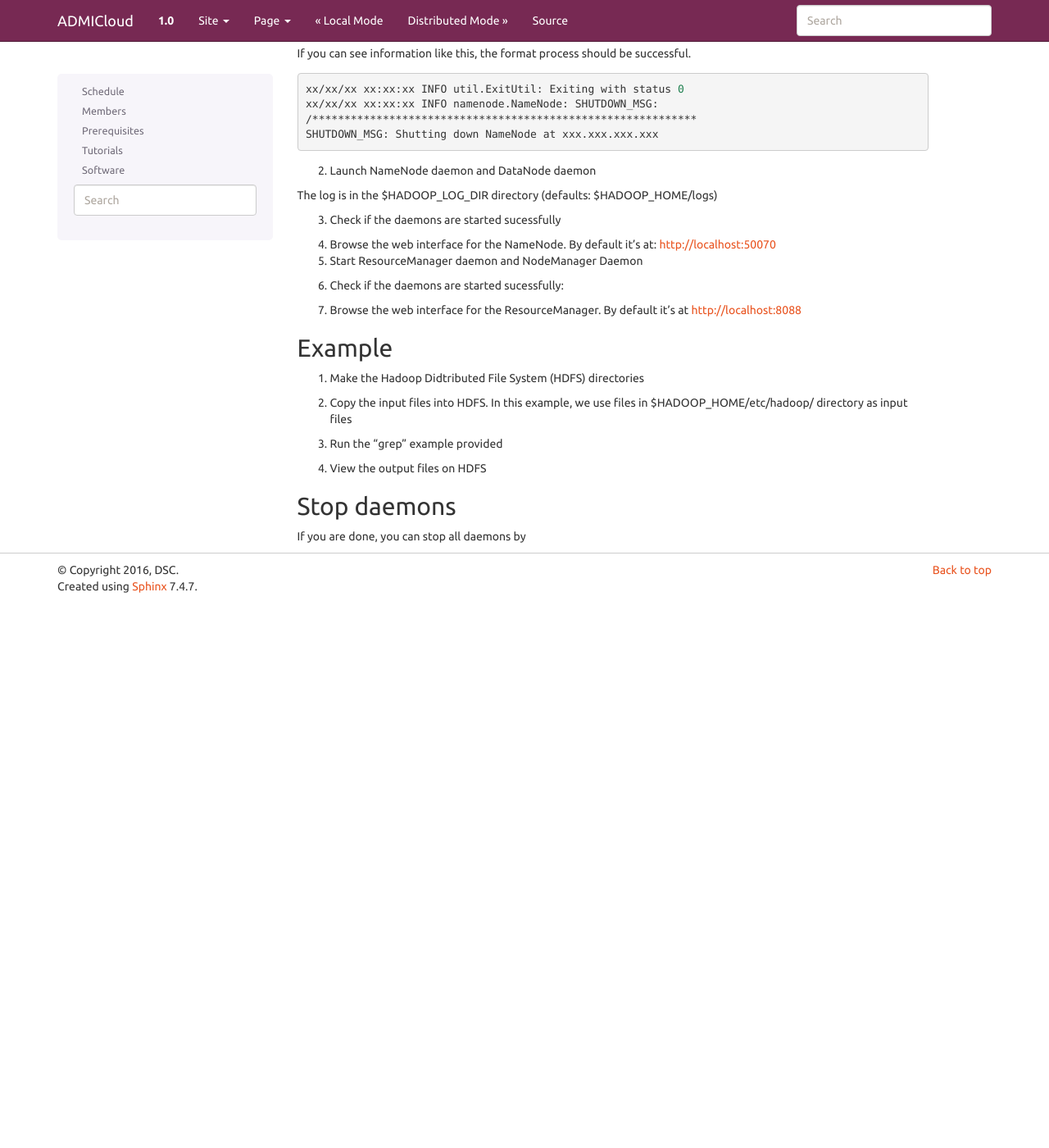
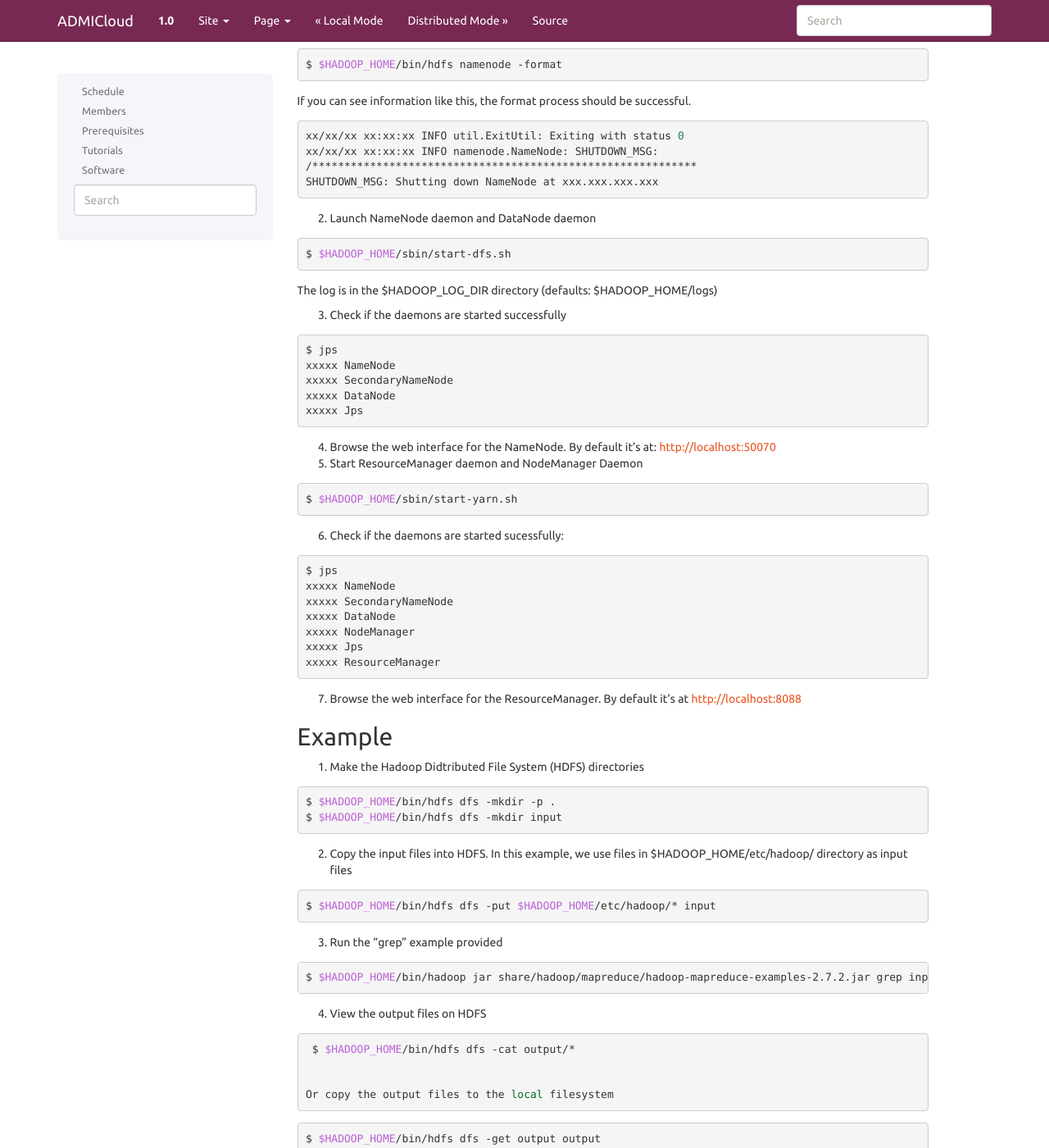
Before and after one commit to wigginst/www-1, a Sphinx documentation site: the page built from docs/source/pseudodistributedmode.rst, in a window 1280 px wide and 1400 px high, scrolled down 1568 px. Shown: the whole window at 82% size. Built offline with Sphinx 7.4.7, drawn with Linux system fonts in a browser that asks for light colours; before the commit the page ends 2303 px from its top, so only the background shows below that; some of the changed text lies outside the part shown.

Commit message:
update format

```diff
--- a/docs/source/pseudodistributedmode.rst
+++ b/docs/source/pseudodistributedmode.rst
@@ -97,6 +97,7 @@
 1. Format the file system
 
 .. code-block:: bash
+
     $ $HADOOP_HOME/bin/hdfs namenode -format
 
 
@@ -113,14 +114,16 @@
 2. Launch NameNode daemon and DataNode daemon
 
 .. code-block:: bash
+
     $ $HADOOP_HOME/sbin/start-dfs.sh
 
 
 The log is in the $HADOOP_LOG_DIR directory (defaults: $HADOOP_HOME/logs)
 
-3. Check if the daemons are started sucessfully
+3. Check if the daemons are started successfully
 
 .. code-block:: bash
+
     $ jps
     xxxxx NameNode
     xxxxx SecondaryNameNode
@@ -133,12 +136,14 @@
 5. Start ResourceManager daemon and NodeManager Daemon
 
 .. code-block:: bash
+
     $ $HADOOP_HOME/sbin/start-yarn.sh
 
 
 6. Check if the daemons are started sucessfully:
 
 .. code-block:: bash
+
     $ jps
     xxxxx NameNode
     xxxxx SecondaryNameNode
@@ -156,6 +161,7 @@
 1. Make the Hadoop Didtributed File System (HDFS) directories
 
 .. code-block:: bash
+
     $ $HADOOP_HOME/bin/hdfs dfs -mkdir -p .
     $ $HADOOP_HOME/bin/hdfs dfs -mkdir input
 
@@ -163,24 +169,28 @@
 2. Copy the input files into HDFS. In this example, we use files in $HADOOP_HOME/etc/hadoop/ directory as input files
 
 .. code-block:: bash
+
     $ $HADOOP_HOME/bin/hdfs dfs -put $HADOOP_HOME/etc/hadoop/* input
 
 
 3. Run the "grep" example provided
 
 .. code-block:: bash
+
     $ $HADOOP_HOME/bin/hadoop jar share/hadoop/mapreduce/hadoop-mapreduce-examples-2.7.2.jar grep input output 'hadoop'
 
 
 4. View the output files on HDFS
 
 .. code-block:: bash
+
     $ $HADOOP_HOME/bin/hdfs dfs -cat output/*
 
 
    Or copy the output files to the local filesystem
 
 .. code-block:: bash
+
     $ $HADOOP_HOME/bin/hdfs dfs -get output output
     $ cat output/*
 
@@ -190,5 +200,6 @@
 If you are done, you can stop all daemons by
 
 .. code-block:: bash
+
     $ $HADOOP_HOME/sbin/stop-dfs.sh
     $ $HADOOP_HOME/sbin/stop-yarn.sh
```
